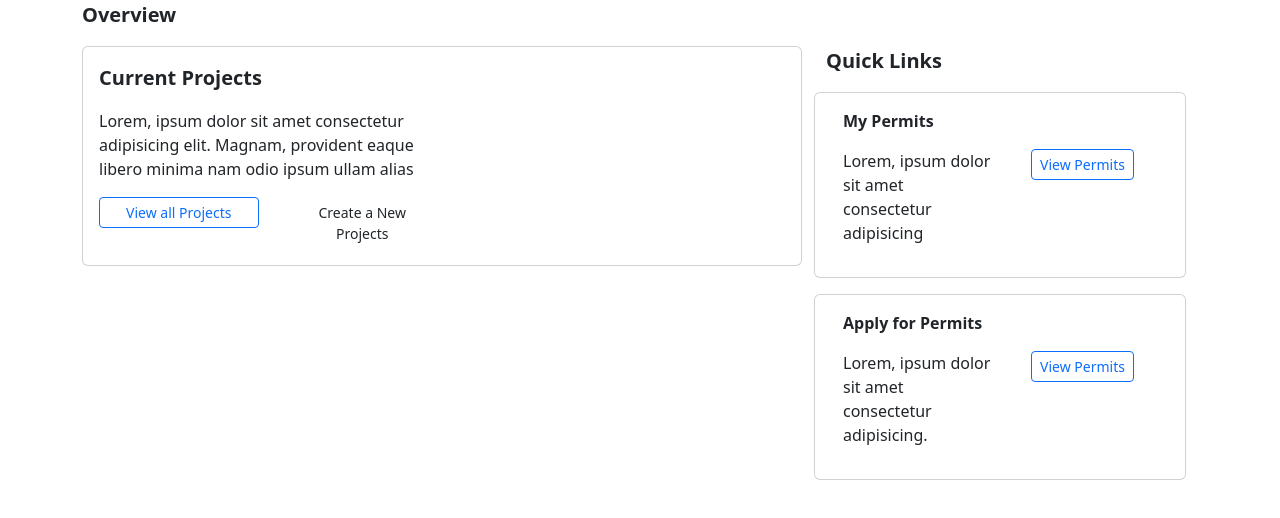
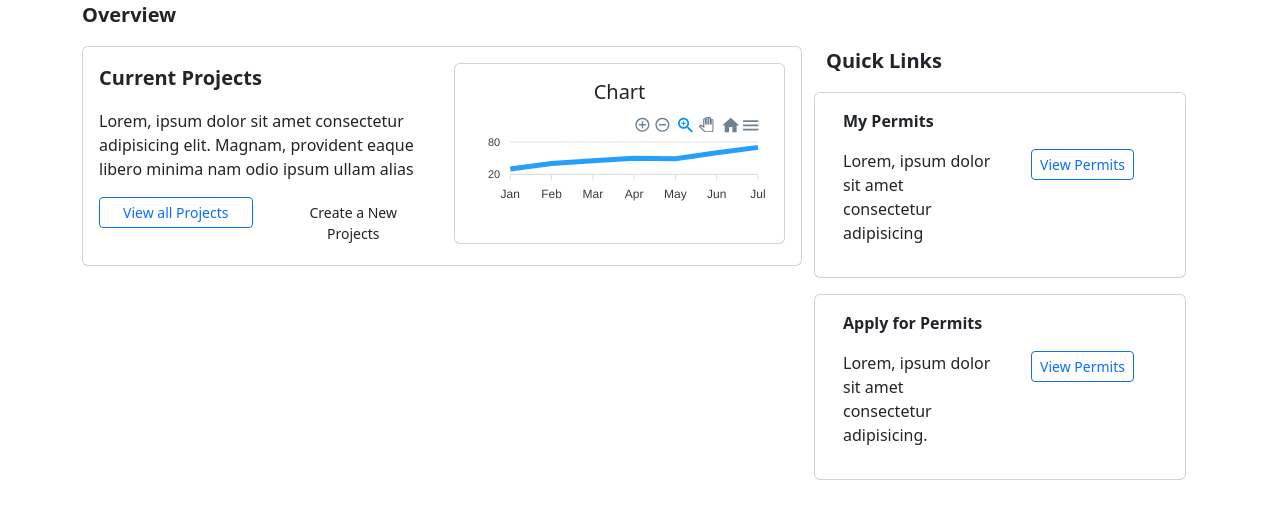
Before and after one commit to kumesh1997/atomic-pattern, a React (Create React App) app: page / in a window 1280 px wide. Shown: the top 518 px of the page. Built offline with nearby package versions, Linux system fonts and the light colour scheme.

Commit message:
overview completed with hardcode data

```diff
--- a/package.json
+++ b/package.json
@@ -14,8 +14,10 @@
     "@types/node": "^16.18.121",
     "@types/react": "^18.3.12",
     "@types/react-dom": "^18.3.1",
+    "apexcharts": "^4.1.0",
     "bootstrap": "^5.3.3",
     "react": "^18.3.1",
+    "react-apexcharts": "^1.6.0",
     "react-dom": "^18.3.1",
     "react-scripts": "5.0.1",
     "reactstrap": "^9.2.3",
--- a/src/app/modules/dashboard/overview.tsx
+++ b/src/app/modules/dashboard/overview.tsx
@@ -3,8 +3,25 @@ import Typography from "../../shared-components/atoms/Typography/Typography";
 import Btn from "../../shared-components/atoms/Button/CdButton";
 import CdCard from "../../shared-components/atoms/Card/CdCard";
 import CdCardBody from "../../shared-components/atoms/Card/CardBody";
+import ChartAtom from "../../shared-components/atoms/Chart/Chart";
 
 const Overview = () => {
+  const chartOptions = {
+    chart: {
+      id: "basic-bar",
+    },
+    xaxis: {
+      categories: ["Jan", "Feb", "Mar", "Apr", "May", "Jun", "Jul"],
+    },
+  };
+
+  const chartSeries = [
+    {
+      name: "Sales",
+      data: [30, 40, 45, 50, 49, 60, 70],
+    },
+  ];
+
   return (
     <Container>
       <Row className="row">
@@ -18,6 +35,7 @@ const Overview = () => {
           <Col className="rounded col-lg-8">
             <CdCard>
               <CdCardBody>
+                <Row>
                   <Col className="col-lg-6">
                     <Typography
                       children={"Current Projects"}
@@ -40,11 +58,23 @@ const Overview = () => {
                         />
                       </Col>
                       <Col>
-                      <Btn block size="sm" children={"Create a New Projects"} />
+                        <Btn
+                          block
+                          size="sm"
+                          children={"Create a New Projects"}
+                        />
                       </Col>
                     </Row>
                   </Col>
-                <Col className="col-lg-2"></Col>
+                  <Col className="col-lg-6">
+                    <ChartAtom
+                      title={"Chart"}
+                      chartOptions={chartOptions}
+                      chartSeries={chartSeries}
+                      chartType={"line"}
+                    />
+                  </Col>
+                </Row>
               </CdCardBody>
             </CdCard>
           </Col>
--- /dev/null
+++ b/src/app/shared-components/atoms/Chart/Chart.tsx
@@ -0,0 +1,38 @@
+import React from 'react';
+import Chart from 'react-apexcharts';
+import { Card, CardBody, CardTitle } from 'reactstrap';
+
+interface ChartAtomProps {
+  title: string;
+  chartOptions: any;
+  chartSeries: any;
+  chartType: "line" | "bar" | "pie" | "area";
+  height?: number;
+  borderColor?: 'transparent',
+}
+
+const ChartAtom: React.FC<ChartAtomProps> = ({
+  title,
+  chartOptions,
+  chartSeries,
+  chartType,
+  height = 100,
+  borderColor
+}) => {
+  return (
+    <Card>
+      <CardBody>
+        <CardTitle tag="h5">{title}</CardTitle>
+        <Chart
+          options={chartOptions}
+          series={chartSeries}
+          type={chartType}
+          height={height}
+          borderColor={borderColor}
+        />
+      </CardBody>
+    </Card>
+  );
+};
+
+export default ChartAtom;
```
Also changed, not shown: 1 other file (tests, documents, lock files or other folders). Lines whose indentation alone changed are shown as unchanged.
